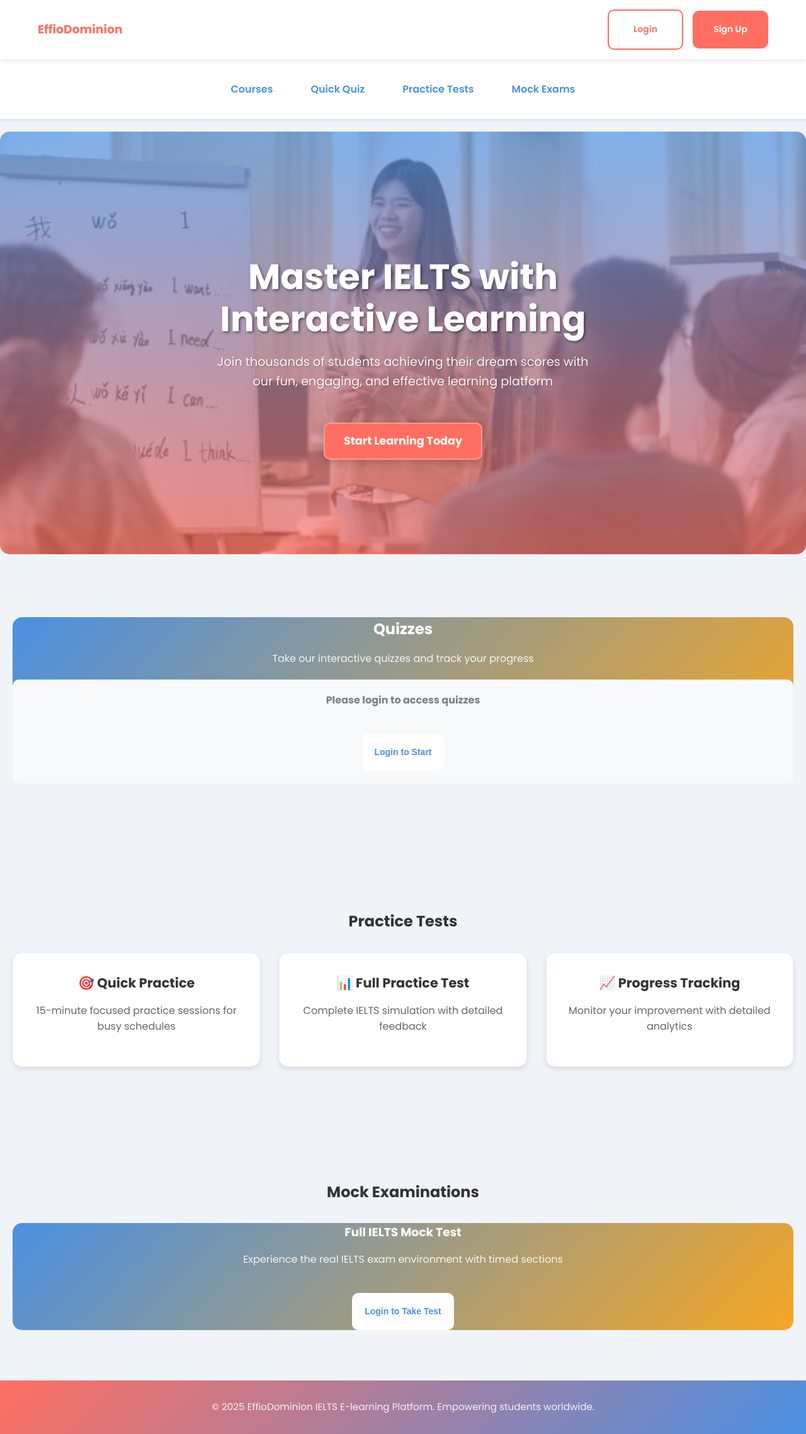
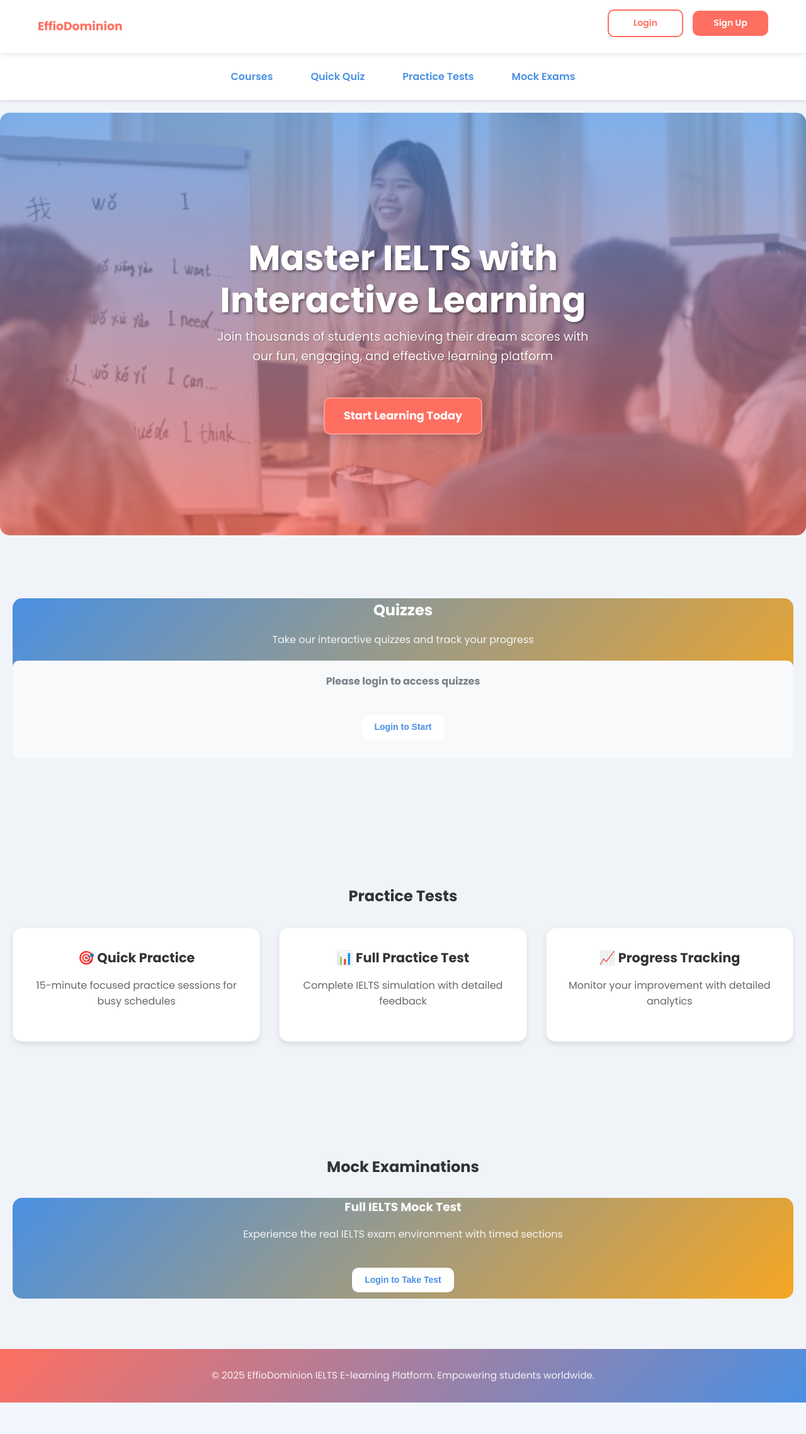
Before and after one commit to tamTrantam/QuizApp, a Django app: page / in a window 1280 px wide. Shown: the whole page at 63% size. After the commit the page ends 2227 px from the top, so only its background shows below. Run offline with Django 5.2, Linux system fonts and the light colour scheme.

Commit message:
Deploy update - 2025-09-13 06:36:26

```diff
--- a/Effio_Ielts/static/homepage/css/modules/buttons.css
+++ b/Effio_Ielts/static/homepage/css/modules/buttons.css
@@ -16,6 +16,7 @@
     text-align: center;
     line-height: 1.4;
     min-width: 120px;
+    margin-bottom: 10px;
 }
 
 /* Button Variants */
--- a/Effio_Ielts/static/homepage/css/modules/variables.css
+++ b/Effio_Ielts/static/homepage/css/modules/variables.css
@@ -27,7 +27,7 @@
 
     /* Spacing */
     --spacing-xs: 5px;
-    --spacing-sm: 20px;
+    --spacing-sm: 10px;
     --spacing-md: 15px;
     --spacing-lg: 20px;
     --spacing-xl: 30px;
```
